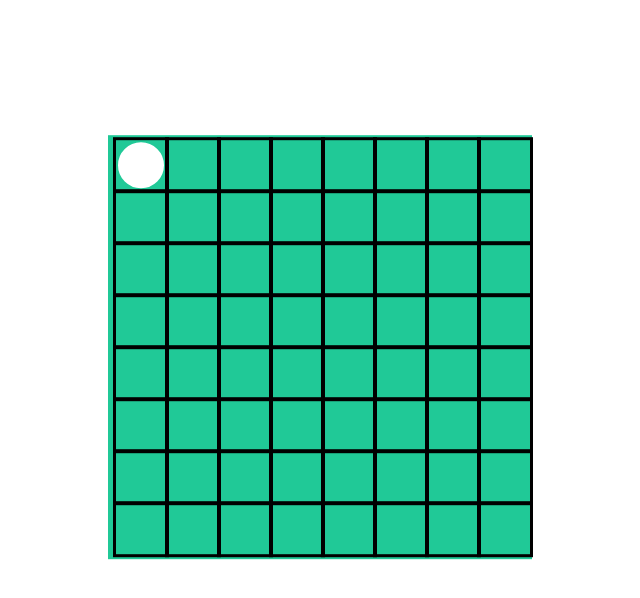
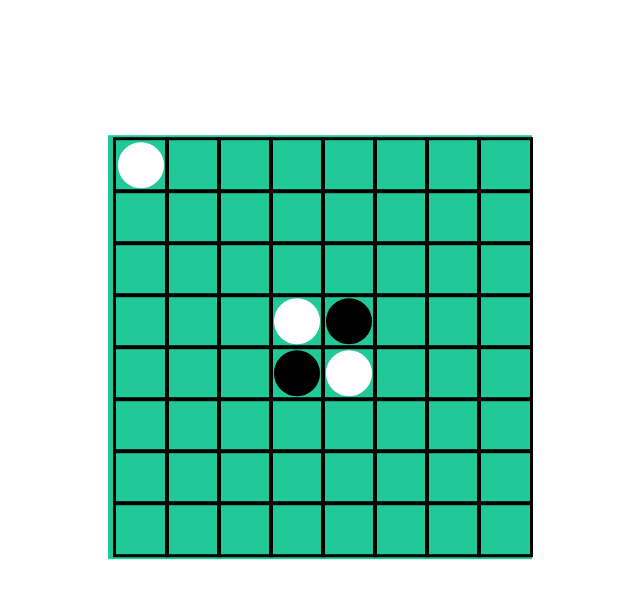
Before and after one commit to baconmcdouble/Othello, a plain HTML site: page index.html in a window 1280 px wide. Both pictures are taken after a click on the element 461 px from the left and 165 px from the top of the page. Shown: the whole page, without its empty margins (320-960 px from the left). Drawn offline with Linux system fonts and the light colour scheme.

Commit message:
Added 4 inital pieces

```diff
--- a/main.css
+++ b/main.css
@@ -24,3 +24,13 @@
     border-radius: 50%;
     margin: 2px;
 }
+
+.white {
+    border: solid white;
+    background-color: white;
+}
+
+.black {
+    border: solid black;
+    background-color: black;
+}
--- a/main.js
+++ b/main.js
@@ -52,11 +52,11 @@ for (let i = 0; i < 64; i++) {
             // piece.style.height = '20px';
             // piece.style.width = '20px';
             // piece.style.borderRadius = '50%';
-            piece.style.border = 'solid ' + GAME_TURN;
+            // piece.style.border = 'solid ' + GAME_TURN;
             // piece.style.margin = '2px';
             piece.setAttribute('id', 'piece-' + i);
-            piece.setAttribute('class', 'piece');
-            piece.style.backgroundColor = GAME_TURN;
+            piece.setAttribute('class', 'piece ' + GAME_TURN);
+            // piece.style.backgroundColor = GAME_TURN;
             GAME[i].color = GAME_TURN;
             grid.appendChild(piece);
 
@@ -183,7 +183,16 @@ for (let i = 0; i < 64; i++) {
     }))
 }
 
+let initialPieces = [[27, 'white'], [28, 'black'], [35, 'black'], [36, 'white']];
+initialPieces.forEach((initial) => {
+    const piece = document.createElement('div');
+    piece.setAttribute('id', initial[0]);
+    piece.setAttribute('class', 'piece ' + initial[1]);
+    document.getElementById('grid-' + initial[0]).appendChild(piece);
+})
 
-const whitePiece1 = document.createElement('div');
-whitePiece1.setAttribute('id', 'piece-' + 27);
-whitePiece1.style
+
+// const whitePiece1 = document.createElement('div');
+// whitePiece1.setAttribute('id', 'piece-' + 27);
+// whitePiece1.setAttribute('class', 'piece white');
+// document.getElementById('grid-27').appendChild(whitePiece1);
```
